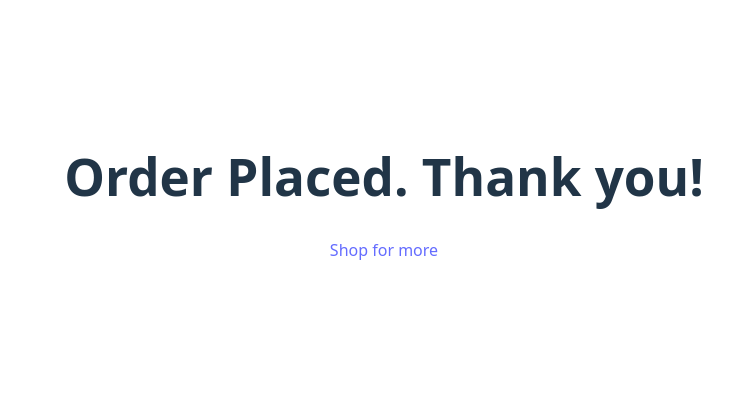
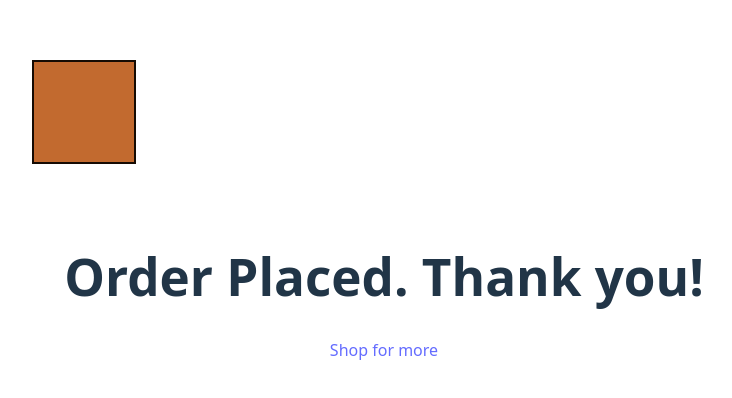
Before and after one commit to xzovy1/shopping-cart, a React (Vite) app: page /order-complete in a window 1280 px wide. Shown: the part 212-610 px from the top of the page, without its empty margins (256-988 px from the left). Built offline with nearby package versions, Linux system fonts and the light colour scheme.

Commit message:
add spinning box to order complete page

```diff
--- a/index.html
+++ b/index.html
@@ -2,7 +2,7 @@
 <html lang="en">
   <head>
     <meta charset="UTF-8" />
-    <link rel="icon" type="image/svg+xml" href="/vite.svg" />
+    <link rel="icon" type="image/svg+xml" href="/src/assets/cart.png" />
     <meta name="viewport" content="width=device-width, initial-scale=1.0" />
     <title>The Mart Cart</title>
   </head>
--- a/src/OrderComplete.jsx
+++ b/src/OrderComplete.jsx
@@ -1,8 +1,11 @@
-import { Fragment } from "react"
-import { Link } from "react-router-dom"
+import { Link } from "react-router-dom";
+import SpinningBox from "./SpinningBox";
 const OrderComplete = () => {
     return (
         <div className='body'>
+            <div id='container'>
+            <SpinningBox />
+            </div>
             <h1>Order Placed. Thank you!</h1>
             <Link to="/shopping-page">Shop for more</Link>
         </div>
--- /dev/null
+++ b/src/SpinningBox.css
@@ -0,0 +1,73 @@
+#box{
+    width: 100px;
+    height: 100px;
+    transform-style: preserve-3d;
+    perspective: 120%;
+    perspective-origin: 200%;
+    margin: 50px;
+    animation:
+        3s rotate infinite linear;
+        /* 10s increaseWidth alternate-reverse infinite ease; */
+}
+#container{
+    display: grid;
+    grid-template-columns: repeat(4, 1fr);
+}
+
+#box *{
+    width: 100%;
+    height: 100%;
+    border: 2px solid rgba(0, 0, 0, 0.838);
+    background-color: rgba(188, 92, 28, 0.701);
+}
+
+.face{
+    display: block;
+    position: absolute;
+}
+
+#front{
+    transform: translateZ(0px) translateZ(50px);
+}
+#back{
+    transform: translateZ(-50px);
+}
+
+#left{
+    transform:translateX(50px) rotateY(90deg);
+}
+
+#right{
+    transform:translateX(-50px) rotateY(90deg);
+}
+
+#top {
+    transform:translateY(50px) rotateX(90deg);
+}
+
+#bottom{
+    transform:translateY(-50px) rotateX(90deg);
+}
+
+@keyframes rotate{
+    from{
+        transform: rotate3d(1, 0, 1, 180deg);
+        /* transform: rotate3d(1, 0, 0, 20deg); */
+        /* perspective-origin: 0% 50%; */
+    }
+    to{
+        transform: rotate3d(-1, 0, -1, 180deg)
+        /* perspective-origin: 100%; */
+    }
+}
+
+@keyframes increaseWidth{
+    from{
+        width: 0px;
+        height: 0px;
+    }
+    to{
+        width: 100px;
+        height: 100px;
+    }
+}
--- /dev/null
+++ b/src/SpinningBox.jsx
@@ -0,0 +1,16 @@
+import './SpinningBox.css';
+
+
+const SpinningBox = () => {
+    return(
+        <div id='box'>
+            <div id='top' className='face'></div>
+            <div id='bottom' className='face'></div>
+            <div id='front' className='face'></div>
+            <div id='back' className='face'></div>
+            <div id='left' className='face'></div>
+            <div id='right' className='face'></div>
+        </div>
+    )
+}
+export default SpinningBox
--- a/src/index.css
+++ b/src/index.css
@@ -3,7 +3,6 @@
   font-family: system-ui, Avenir, Helvetica, Arial, sans-serif;
   line-height: 1.5;
   font-weight: 400;
-
   color-scheme: light;
   color: #242424;
   background-color: #ececec;
```
Also changed, not shown: src/assets/cart.png (added).
